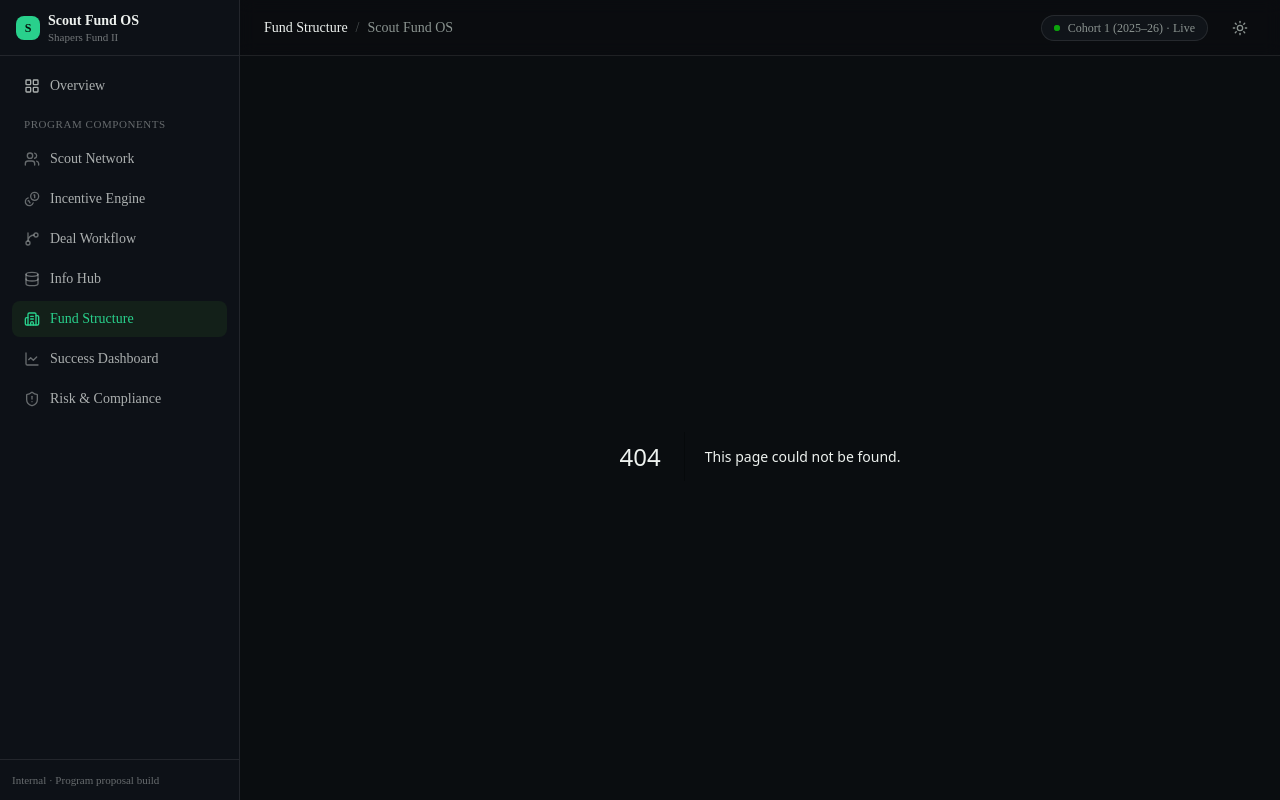
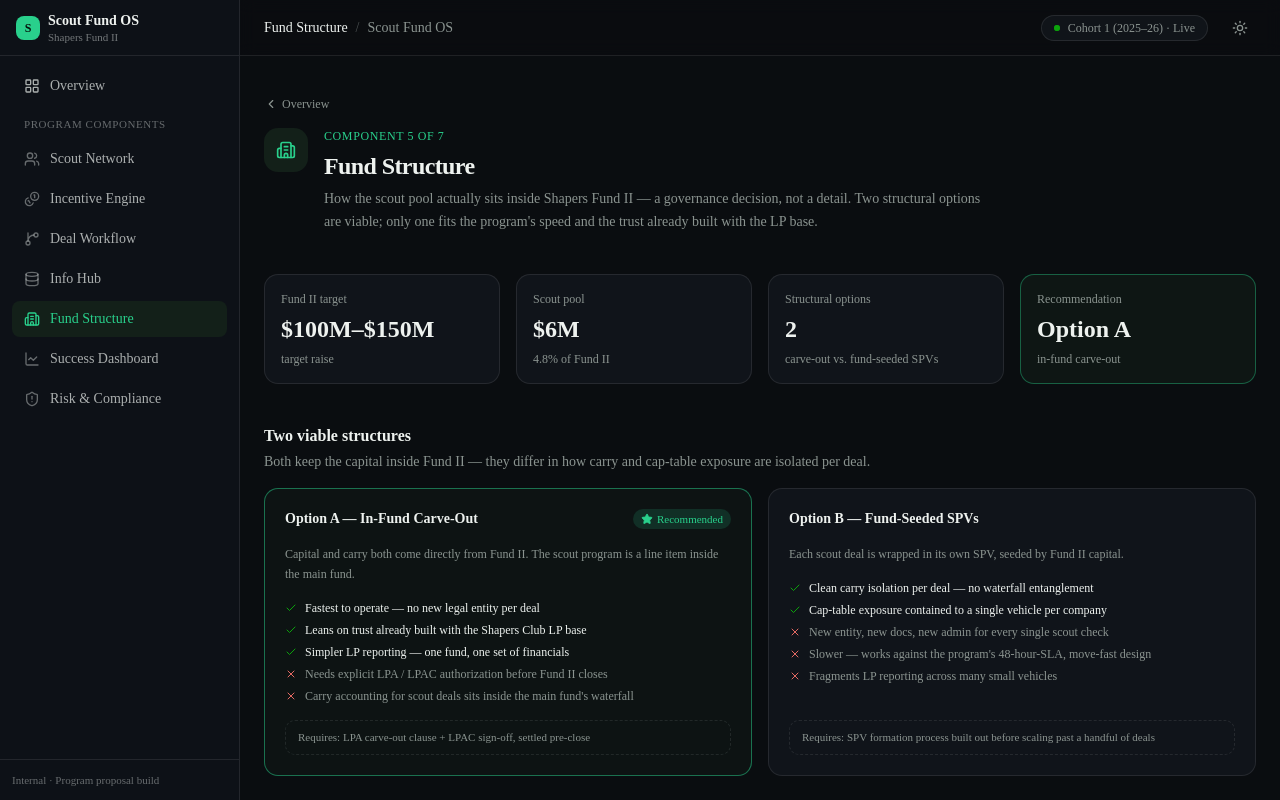
Before and after one commit to vascocostaaugusto/scout-fund-os, a Next.js app: page /structure in a window 1280 px wide. Before the commit this address had no page. Built offline with nearby package versions, Linux system fonts and the light colour scheme.

Commit message:
Add Fund Structure detail view with option comparison and urgency timeline

```diff
--- /dev/null
+++ b/src/app/structure/page.tsx
@@ -0,0 +1,45 @@
+import { Building2 } from "lucide-react";
+import { DetailHeader } from "@/components/detail/detail-header";
+import { Section } from "@/components/detail/section";
+import { StatTile } from "@/components/detail/stat-tile";
+import { ConnectionCallout } from "@/components/detail/connection-callout";
+import { ComparisonTable } from "@/components/structure/comparison-table";
+import { UrgencyTimeline } from "@/components/structure/urgency-timeline";
+import { FUND_II_TARGET_LOW, FUND_II_TARGET_HIGH, SCOUT_POOL_SIZE, SCOUT_POOL_PCT_OF_FUND } from "@/lib/data";
+import { formatUsdCompact, formatPct } from "@/lib/format";
+
+export default function StructurePage() {
+  return (
+    <div className="mx-auto flex max-w-6xl flex-col gap-10 px-6 py-10">
+      <DetailHeader
+        icon={Building2}
+        tagline="Component 5 of 7"
+        title="Fund Structure"
+        description="How the scout pool actually sits inside Shapers Fund II — a governance decision, not a detail. Two structural options are viable; only one fits the program's speed and the trust already built with the LP base."
+      />
+
+      <div className="grid grid-cols-2 gap-4 lg:grid-cols-4">
+        <StatTile label="Fund II target" value={`${formatUsdCompact(FUND_II_TARGET_LOW)}–${formatUsdCompact(FUND_II_TARGET_HIGH)}`} hint="target raise" />
+        <StatTile label="Scout pool" value={formatUsdCompact(SCOUT_POOL_SIZE)} hint={`${formatPct(SCOUT_POOL_PCT_OF_FUND, 1)} of Fund II`} />
+        <StatTile label="Structural options" value="2" hint="carve-out vs. fund-seeded SPVs" />
+        <StatTile label="Recommendation" value="Option A" hint="in-fund carve-out" emphasis />
+      </div>
+
+      <Section
+        title="Two viable structures"
+        subtitle="Both keep the capital inside Fund II — they differ in how carry and cap-table exposure are isolated per deal."
+      >
+        <ComparisonTable />
+      </Section>
+
+      <Section
+        title="Timing is the real risk"
+        subtitle="The structure has to be settled before Fund II closes, not after."
+      >
+        <UrgencyTimeline />
+      </Section>
+
+      <ConnectionCallout slug="structure" />
+    </div>
+  );
+}
--- /dev/null
+++ b/src/components/structure/comparison-table.tsx
@@ -0,0 +1,92 @@
+import { Check, X, Star } from "lucide-react";
+import { cn } from "@/lib/utils";
+
+interface Option {
+  key: string;
+  label: string;
+  recommended?: boolean;
+  summary: string;
+  pros: string[];
+  cons: string[];
+  requires: string;
+}
+
+const OPTIONS: Option[] = [
+  {
+    key: "carve-out",
+    label: "Option A — In-Fund Carve-Out",
+    recommended: true,
+    summary: "Capital and carry both come directly from Fund II. The scout program is a line item inside the main fund.",
+    pros: [
+      "Fastest to operate — no new legal entity per deal",
+      "Leans on trust already built with the Shapers Club LP base",
+      "Simpler LP reporting — one fund, one set of financials",
+    ],
+    cons: [
+      "Needs explicit LPA / LPAC authorization before Fund II closes",
+      "Carry accounting for scout deals sits inside the main fund's waterfall",
+    ],
+    requires: "LPA carve-out clause + LPAC sign-off, settled pre-close",
+  },
+  {
+    key: "spv",
+    label: "Option B — Fund-Seeded SPVs",
+    summary: "Each scout deal is wrapped in its own SPV, seeded by Fund II capital.",
+    pros: [
+      "Clean carry isolation per deal — no waterfall entanglement",
+      "Cap-table exposure contained to a single vehicle per company",
+    ],
+    cons: [
+      "New entity, new docs, new admin for every single scout check",
+      "Slower — works against the program's 48-hour-SLA, move-fast design",
+      "Fragments LP reporting across many small vehicles",
+    ],
+    requires: "SPV formation process built out before scaling past a handful of deals",
+  },
+];
+
+export function ComparisonTable() {
+  return (
+    <div className="grid gap-4 lg:grid-cols-2">
+      {OPTIONS.map((opt) => (
+        <div
+          key={opt.key}
+          className={cn(
+            "flex flex-col gap-4 rounded-xl border p-5",
+            opt.recommended ? "border-primary/50 bg-accent/40" : "border-border bg-card",
+          )}
+        >
+          <div className="flex items-center justify-between">
+            <span className="text-sm font-semibold text-foreground">{opt.label}</span>
+            {opt.recommended ? (
+              <span className="flex items-center gap-1 rounded-full bg-primary/15 px-2 py-0.5 text-[11px] font-medium text-primary">
+                <Star className="size-3 fill-current" />
+                Recommended
+              </span>
+            ) : null}
+          </div>
+          <p className="text-xs leading-relaxed text-muted-foreground">{opt.summary}</p>
+
+          <div className="flex flex-col gap-1.5">
+            {opt.pros.map((p) => (
+              <div key={p} className="flex items-start gap-2 text-xs text-foreground">
+                <Check className="mt-0.5 size-3 shrink-0 text-success" />
+                <span>{p}</span>
+              </div>
+            ))}
+            {opt.cons.map((c) => (
+              <div key={c} className="flex items-start gap-2 text-xs text-muted-foreground">
+                <X className="mt-0.5 size-3 shrink-0 text-critical" />
+                <span>{c}</span>
+              </div>
+            ))}
+          </div>
+
+          <div className="mt-auto rounded-lg border border-dashed border-border px-3 py-2 text-[11px] text-muted-foreground">
+            Requires: {opt.requires}
+          </div>
+        </div>
+      ))}
+    </div>
+  );
+}
--- /dev/null
+++ b/src/components/structure/urgency-timeline.tsx
@@ -0,0 +1,51 @@
+import { AlertTriangle } from "lucide-react";
+
+const STEPS = [
+  { label: "Today", state: "done" as const },
+  { label: "LPAC review", state: "current" as const },
+  { label: "LPA carve-out signed", state: "pending" as const },
+  { label: "Fund II first close", state: "deadline" as const },
+];
+
+export function UrgencyTimeline() {
+  return (
+    <div className="rounded-xl border border-warning/30 bg-warning/5 p-5">
+      <div className="mb-4 flex items-start gap-2">
+        <AlertTriangle className="mt-0.5 size-4 shrink-0 text-warning" />
+        <p className="text-xs leading-relaxed text-foreground">
+          This has to be settled <span className="font-semibold">before</span> Fund II closes — retrofitting a
+          carve-out into an already-closed fund means re-opening the LPA with every LP, not just the LPAC.
+        </p>
+      </div>
+      <div className="flex items-center">
+        {STEPS.map((step, i) => (
+          <div key={step.label} className="flex flex-1 items-center last:flex-none">
+            <div className="flex flex-col items-center gap-1.5">
+              <div
+                className={
+                  step.state === "deadline"
+                    ? "flex size-3 items-center justify-center rounded-full bg-critical ring-4 ring-critical/15"
+                    : step.state === "done"
+                      ? "size-2.5 rounded-full bg-success"
+                      : step.state === "current"
+                        ? "size-2.5 rounded-full bg-warning"
+                        : "size-2.5 rounded-full border-2 border-border bg-background"
+                }
+              />
+              <span className="whitespace-nowrap text-[11px] text-muted-foreground">{step.label}</span>
+            </div>
+            {i < STEPS.length - 1 ? (
+              <div
+                className={
+                  step.state === "done"
+                    ? "mx-2 h-px flex-1 bg-success/60"
+                    : "mx-2 h-px flex-1 border-t border-dashed border-border"
+                }
+              />
+            ) : null}
+          </div>
+        ))}
+      </div>
+    </div>
+  );
+}
```
